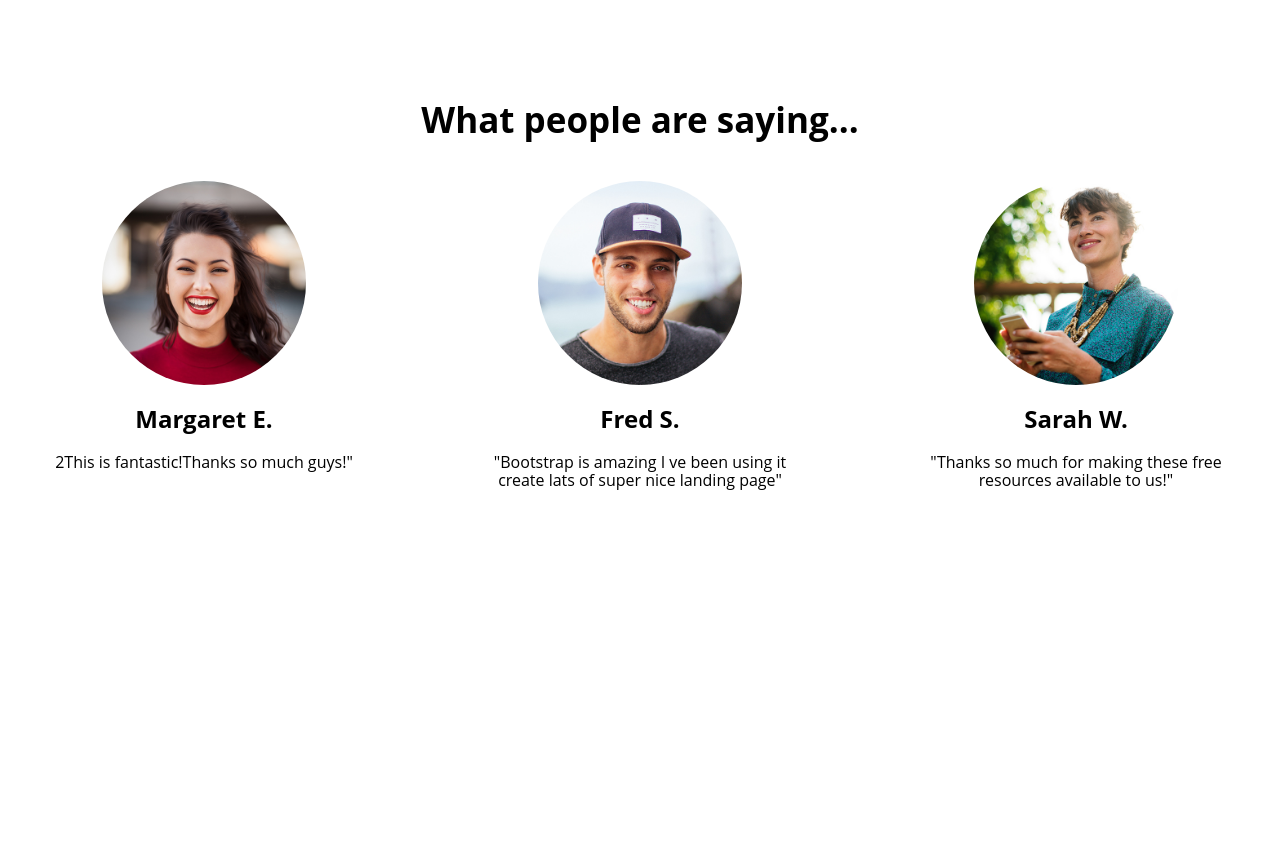
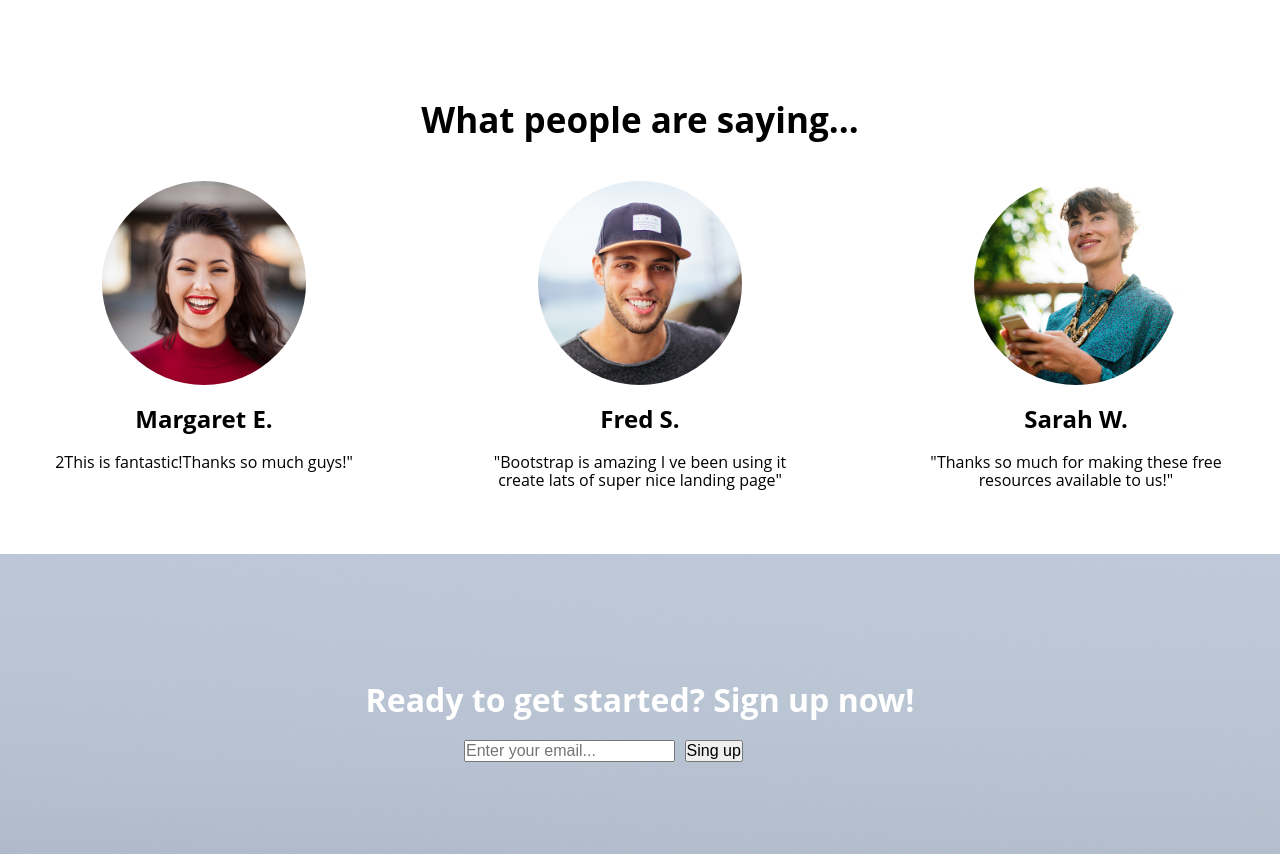
Before and after one commit to castroabigail/kanbanbien, a plain HTML site: page index.html in a window 1280 px wide. Shown: the part 2279-3133 px from the top of the page. Before the commit the page ends 2770 px from the top, so only its background shows below. Drawn offline with Linux system fonts and the light colour scheme.

Commit message:
complete parte 6 imagen de fondo, texto,input y boton, solo tengo un problema en la imagen no se visualiza bien

```diff
--- a/css/style.css
+++ b/css/style.css
@@ -103,3 +103,13 @@ input{
 	text-align: center;
 	margin-top: 5%;
 }
+#parte6{
+	background-image: url(../imagenes/bg-masthead.jpg);
+	height: 300px;
+	margin-top: 5%;
+}
+.tituloparte5{
+	text-align: center;
+	margin-top: 10%;
+	color: white;
+}
--- a/index.html
+++ b/index.html
@@ -118,6 +118,19 @@
 					resources available to us!"
 					</p>
 				</section>
+				</div>
+				<div class="row" id="parte6">
+					<section class="col-12">
+						<h1 class="tituloparte5">Ready to get started? Sign up now!<br>
+					</h1>
+				<div class="col-6">
+					<input type="text" name="nombre" placeholder="Enter your email...">
+				</div>
+				<div class="col-6">
+					<button class="boton2">Sing up</button>
+				</div>
+				</section>
+				</div>
 
 			</div>
 
```
